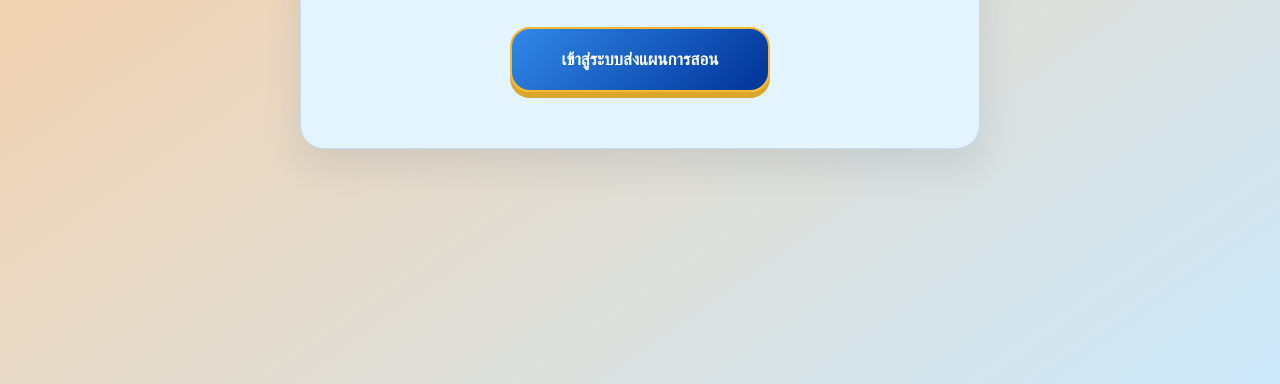
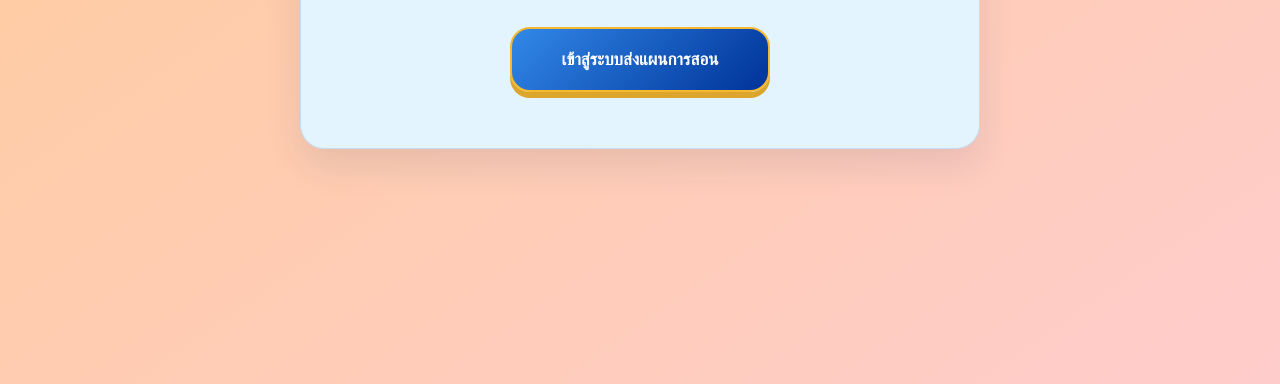
Before and after one commit to SeesukSchool/LPA, a plain HTML site: page index.html in a window 1280 px wide. Shown: the part 416-800 px from the top of the page. Drawn offline with Linux system fonts and the light colour scheme.

Commit message:
index.html

```diff
--- a/index.html
+++ b/index.html
@@ -21,7 +21,7 @@
       padding: 24px;
       font-family: "Leelawadee UI", Tahoma, sans-serif;
       color: #123154;
-      background: linear-gradient(145deg,#FFCC99, #cce8fa);
+      background: linear-gradient(145deg,#FFCC99,#FFCCCC);
     }
 
     /* กรอบเนื้อหาหลัก */
```
